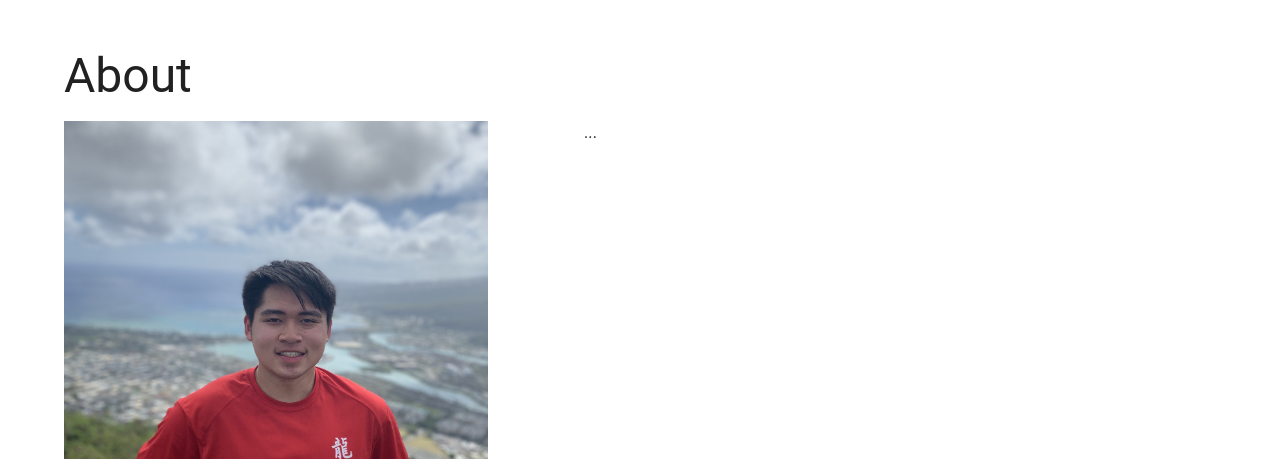
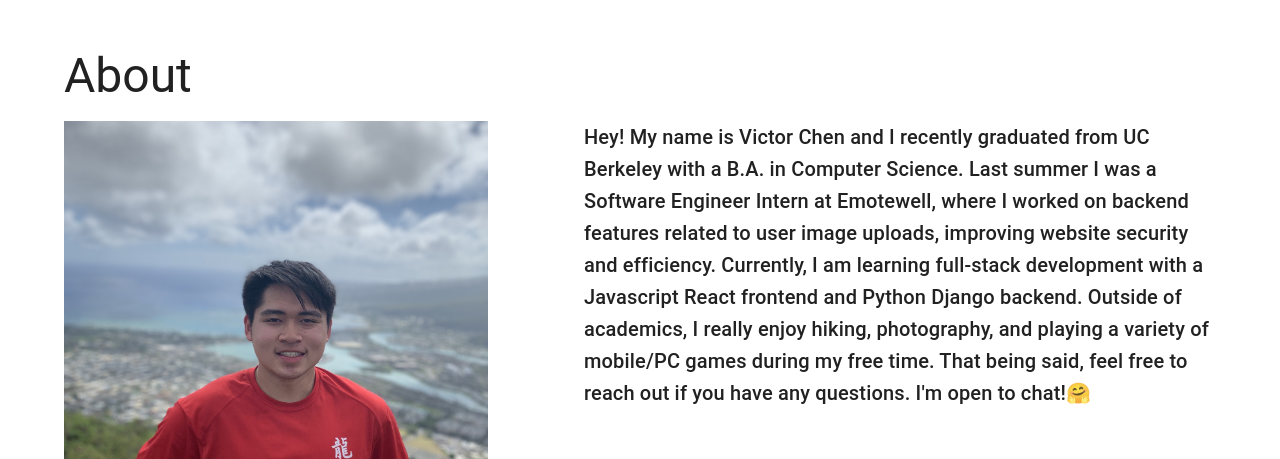
Before and after one commit to chenVcVictor/chenVcVictor.github.io, a React (Vite) app: page / in a window 1280 px wide. Shown: the part 802-1261 px from the top of the page. Built offline with nearby package versions, Linux system fonts and the light colour scheme.

Commit message:
updated about text

```diff
--- a/index.html
+++ b/index.html
@@ -4,7 +4,7 @@
     <meta charset="UTF-8" />
     <link rel="icon" type="image/svg+xml" href="/vite.svg" />
     <meta name="viewport" content="width=device-width, initial-scale=1.0" />
-    <title>Vite + React</title>
+    <title>Victor Chen</title>
   </head>
   <body>
     <div id="root"></div>
--- a/src/App.jsx
+++ b/src/App.jsx
@@ -1,8 +1,4 @@
-import { useState } from "react";
-import reactLogo from "./assets/react.svg";
-import viteLogo from "/vite.svg";
-import { Container, Box, Toolbar, CssBaseline } from "@mui/material";
-import ResponsiveAppBar from "./exampleComponents/ResponsiveAppBar";
+import { Box, Toolbar, CssBaseline } from "@mui/material";
 
 import NavBar from "./components/NavBar";
 import Home from "./components/Home";
@@ -21,8 +17,6 @@ function App() {
         <Projects />
         <Resume />
         <Toolbar />
-        <Toolbar />
-        <Toolbar />
       </Box>
     </>
   );
--- a/src/components/About.jsx
+++ b/src/components/About.jsx
@@ -38,7 +38,7 @@ function About() {
             <CardMedia component="img" src={profilePicUrl} />
           </Grid>
           <Grid item xs={12} md={7}>
-            <Typography>{aboutText}</Typography>
+            <Typography variant="h6">{aboutText}</Typography>
           </Grid>
         </Grid>
       </Container>
--- a/src/components/Projects.jsx
+++ b/src/components/Projects.jsx
@@ -14,7 +14,6 @@ import {
 } from "@mui/material";
 
 import { projectsText } from "../textContent";
-// import useStyles from './styles'
 
 function Projects() {
   const handleClickLink = (url) => {
@@ -63,6 +62,7 @@ function Projects() {
                     gutterBottom
                     sx={{
                       fontWeight: "bold",
+                      fontStyle: "italic",
                     }}
                   >
                     Tools: {project.projectTools}
--- a/src/textContent.js
+++ b/src/textContent.js
@@ -1,4 +1,5 @@
-export const aboutText = "...";
+export const aboutText =
+  "Hey! My name is Victor Chen and I recently graduated from UC Berkeley with a B.A. in Computer Science. Last summer I was a Software Engineer Intern at Emotewell, where I worked on backend features related to user image uploads, improving website security and efficiency. Currently, I am learning full-stack development with a Javascript React frontend and Python Django backend. \n\nOutside of academics, I really enjoy hiking, photography, and playing a variety of mobile/PC games during my free time. That being said, feel free to reach out if you have any questions. I'm open to chat!🤗";
 
 export const projectsText = [
   {
@@ -63,16 +64,3 @@ export const projectsText = [
     permissionRequired: true,
   },
 ];
-
-const oldText = `
-    Hello! My name is Victor Chen, and I am a recent computer science graduate from UC Berkeley.
-    With that, I currently aspire to work as a software engineer where I will be developing tools and features for
-    large-scale applications. Since high school, I've been passionate about learning and innovating within the technological field.
-    Whether it's designing games, implementing general-use software applications, or tinkering with different parameters and techniques for data science/machine learning models, this experimentation with code and its related concepts puts my creativity to work. And this sentiment has remained unchanged in the span of my college career.
-    This past summer, I worked as a Software Engineering Intern at Emotewell
-    where I worked on backend features related to user image uploads, improving website security and efficiency,
-    and automating certain processes within the company.
-    Having graduated in December 2023, I aspire to work as a software engineer.
-    Recently I started to work on my full-stack-based side project as a hobby,
-    with my stack being Python (Django) for the backend and Javascript (React) for the frontend.
-    Please feel free to reach out if you have any questions or want to share any thoughts. I'm open to chat!🤗`;
```
